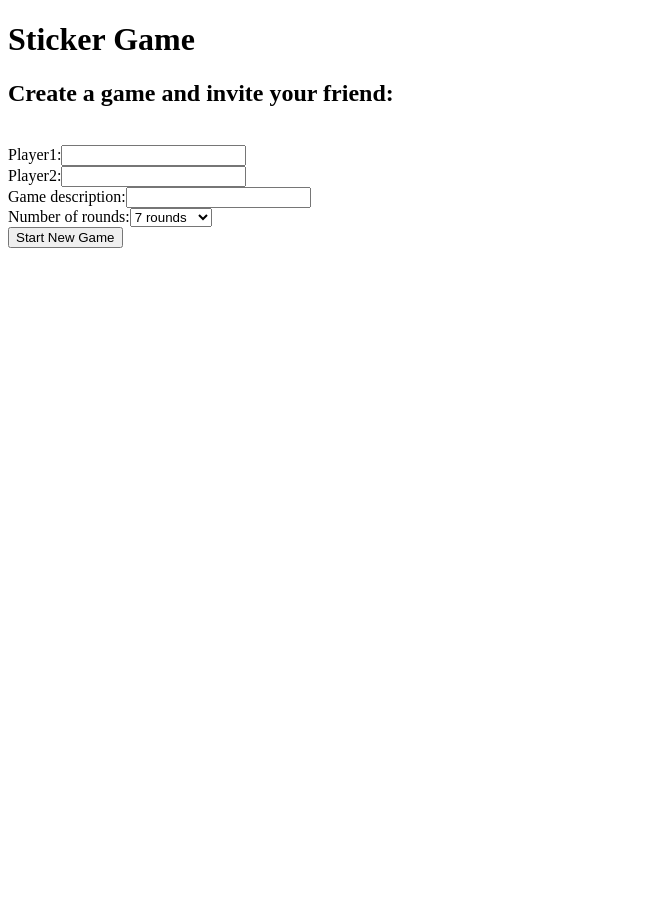
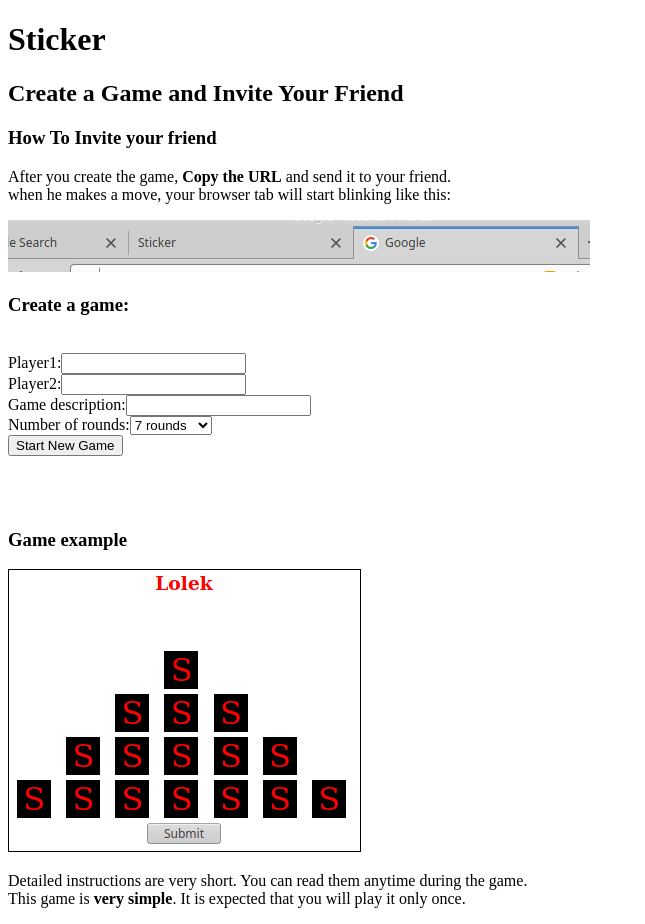
Before and after one commit to HyoMiYing/web-sticker, a Django app: page / in a window 1280 px wide. Shown: the whole page, without its empty margins (0-645 px from the left). Before the commit the page ends 248 px from the top, so only its background shows below. Run offline with Django 3.2, Linux system fonts and the light colour scheme.

Commit message:
Modified the look of the home page. Also the instructions text that appears in the game.html

```diff
--- a/user_web_interface/static/game.css
+++ b/user_web_interface/static/game.css
@@ -23,9 +23,9 @@ label {
 /* Styling of the checkbox before its clicked */
 label:before {
     display: inline-block;
-    width: 20px;
+    width: 34px;
     margin-right: 5px;
-    content: 'e';
+    content: 'S';
     text-align: center;
     background: #000;
     margin-bottom: 5px;
--- a/user_web_interface/static/home.css
+++ b/user_web_interface/static/home.css
@@ -1 +1,3 @@
-/* There is no styling yet. DELETE THIS TEXT IF YOU ADD SOME */
+#id_instructions img {
+border: 1px solid black;
+}
--- a/user_web_interface/templates/home.html
+++ b/user_web_interface/templates/home.html
@@ -8,15 +8,31 @@
 {% endblock %}
 
 {% block body %}
-	<h1>Sticker Game</h1>
+	<h1>Sticker</h1>
+	<h2>Create a Game and Invite Your Friend</h2>
+    <div id="id_how_to_invite_a_friend">
+	<h3>How To Invite your friend</h3>
+	<p>After you create the game, <strong>Copy the URL</strong> and send it to your friend.<br>
+	when he makes a move, your browser tab will start blinking like this: </p>
+	<img src="{% static 'URLSlugBllinking.gif' %}" alt="Example of blinking URL Slug(Page title)">
+    </div>
     <div id="id_message">
-		<h2>Create a game and invite your friend:</h2>
+		<h3>Create a game:</h3>
 		<form method="POST" action="{% url 'new_game' %}">
 			{% csrf_token %}
 			{{ form }}
 			<input type="submit" value="Start New Game" id="id_submit_button">
 		</form>
     </div>
+    <div id="id_instructions">
+<br>
+<br>
+<br>
+	<h3>Game example</h3>
+    <img src="{% static 'LolekIBolekDemo2.gif' %}"
+	 alt="GIF, gameplay example">
+	<p>Detailed instructions are very short. You can read them anytime during the game.<br>
+	This game is <strong>very simple</strong>. It is expected that you will play it only once.</p>
 	<script>
 		// A prototype that adds insertAfter function to Element prototype
 		Element.prototype.insertAfter = function(newOne) {
```
Also changed, not shown: user_web_interface/templates/game.html (+5 -4 lines), user_web_interface/static/LolekIBolekDemo2.gif (added), user_web_interface/static/URLSlugBllinking.gif (added).
